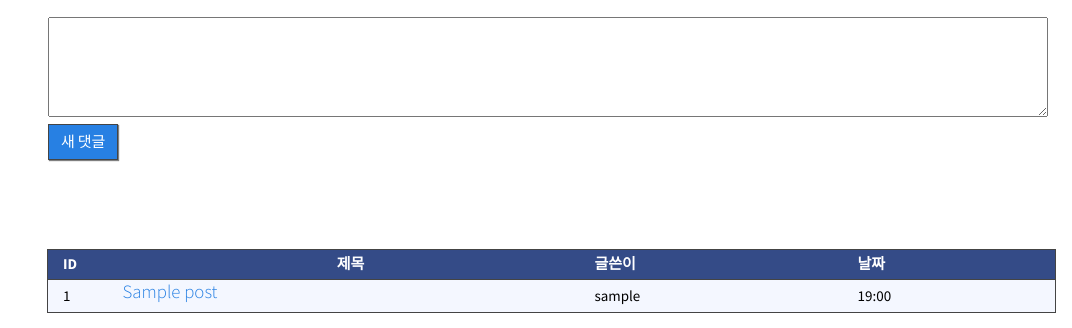
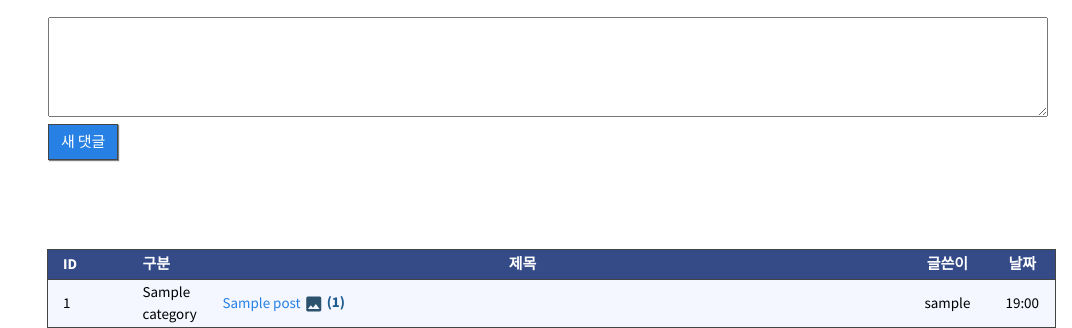
Before and after one commit to dl0312/Django, a Django app: template blog/templates/blog/post_detail.html in a window 1480 px wide. Shown: the part 857-1185 px from the top of the page, without its empty margins (408-1480 px from the left). Run offline with Django 3.2, Linux system fonts and the light colour scheme; the template is opened without the code that fills it: values that come from a table or form of the project are taken from there, others are empty; tables that the repository leaves empty hold one stand-in row (values such as "Sample post"); grey boxes marked "Sample" are stand-in pictures; some libraries are stand-ins or nearby versions; some web fonts are replaced.

Commit message:
category, trim design

```diff
--- a/blog/admin.py
+++ b/blog/admin.py
@@ -1,8 +1,8 @@
 from django.contrib import admin
-from .models import Post, Comment
+from .models import Post, Comment, Category
 
 class PostAdmin(admin.ModelAdmin):
-	list_display = ('id', 'title','is_public','created_date','published_date')
+	list_display = ('category','id', 'title','is_public','created_date','published_date')
 	list_display_links = ['title']
 	list_editable = ['is_public']
 
@@ -13,3 +13,5 @@ admin.site.register(Post,PostAdmin)
 
 #admin.site.register(Comment,CommentAdmin)
 admin.site.register(Comment)
+
+admin.site.register(Category)
--- a/blog/forms.py
+++ b/blog/forms.py
@@ -4,7 +4,7 @@ from .models import Post,Comment
 class PostForm(forms.ModelForm):
 	class Meta:
 		model = Post
-		fields = ('title', 'text', 'image',)
+		fields = ('category','title', 'text', 'image',)
 
 class CommentForm(forms.ModelForm):
 	class Meta:
--- a/blog/models.py
+++ b/blog/models.py
@@ -7,8 +7,20 @@ def upload_location(instance, filename):
     #return "%s/%s.%s" %(instance.id, filename, extension)
     return "%s/%s" %(instance.id, filename)
 
+class Category(models.Model):
+    title = models.CharField(max_length=20)
+
+    class Meta:
+        verbose_name = "Category"
+        verbose_name_plural = "Categories"
+        ordering = ['title']
+
+    def __str__(self):
+        return self.title
+
 class Post(models.Model):
     author = models.ForeignKey('auth.User',on_delete=models.PROTECT)
+    category = models.ForeignKey(Category,on_delete=models.CASCADE)
     title = models.CharField(max_length=200)
     text = models.TextField()
     image = models.ImageField(upload_to=upload_location,
--- a/blog/templates/blog/base.html
+++ b/blog/templates/blog/base.html
@@ -11,6 +11,7 @@
         <link href="//fonts.googleapis.com/css?family=Slabo&subset=latin,latin-ext" rel="stylesheet" type='text/css'>
         <link href="//fonts.googleapis.com/css?family=Oswald&subset=latin,latin-ext" rel="stylesheet" type='text/css'>
         <link rel="stylesheet" href="{% static 'css/blog.css' %}">
+        <link href="https://fonts.googleapis.com/icon?family=Material+Icons" rel="stylesheet">
         <script>
             function openNav() {
                 document.getElementById("mySidenav").style.width = "250px";
--- a/blog/templates/blog/post_detail.html
+++ b/blog/templates/blog/post_detail.html
@@ -99,18 +99,21 @@
 	    <table width = 1009px, border="0" class="list" style="border: 1px solid #444444;">
 	        <div class="post_elements">
 	            <tr height=30px>
-	                <th width=60px>
+                    <th width=80px>
                         <div style="text-align:left;">
                             ID
                         </div>
                     </th>
-	                <th>
-	                    <div style="text-align:center">
-	                        제목
+                    <th width=80px>
+                        <div style="text-align:left;">
+                            구분
                         </div>
                     </th>
-	                <th>글쓴이</th>
-	                <th>날짜</th>
+                    <th>
+                        <div style="text-align:center; width: 600px"">제목</div>
+                    </th>
+                    <th><div style="text-align:center;">글쓴이</div></th>
+                    <th width=80px><div style="text-align:center;">날짜</div></th>
                 </tr>
 	        </div>
 	    {% for post in posts %}
@@ -123,9 +126,20 @@
 		                                {{ post.id }}
 		                            </div>
 		                        </td>
-					            <td><h5><a href="{% url 'post_detail' pk=post.pk %}">{{ post.title }}</a></h5></td>
-					            <td>{{ post.author }}</td>
-					            <td>{{ post.published_date|date:"H:i" }}</td>
+		                        <td>
+		                            <div style="text-align:left;">
+		                                {{ post.category }}
+		                            </div>
+		                        </td>
+		                        <td><a style="vertical-align:middle;" href="{% url 'post_detail' pk=post.pk %}">{{ post.title }}</a>
+		                        {% if post.image %}
+		                            <i class="material-icons" style="font-size:20px; color:#2c526d;vertical-align:middle;">image</i>
+		                        {% endif %}
+		                        <strong><span style="color:#1c5a8e">({{ post.comment_set.all.count }})</span>
+		                        </strong>
+		                        </td>
+		                        <td><div style="text-align:center;">{{ post.author }}</div></td>
+		                        <td><div style="text-align:center;">{{ post.published_date|date:"H:i" }}</div></td>
 					        </tr>
 					</div>
 				{% else %}
@@ -136,9 +150,20 @@
 		                                {{ post.id }}
 		                            </div>
 		                        </td>
-					            <td><h5><a href="{% url 'post_detail' pk=post.pk %}">{{ post.title }}</a></h5></td>
-					            <td>{{ post.author }}</td>
-					            <td>{{ post.published_date|date:"H:i" }}</td>
+		                        <td>
+		                            <div style="text-align:left;">
+		                                {{ post.category }}
+		                            </div>
+		                        </td>
+		                        <td><a style="vertical-align:middle;" href="{% url 'post_detail' pk=post.pk %}">{{ post.title }}</a>
+		                        {% if post.image %}
+		                            <i class="material-icons" style="font-size:20px; color:#2c526d;vertical-align:middle;">image</i>
+		                        {% endif %}
+		                        <strong><span style="color:#1c5a8e">({{ post.comment_set.all.count }})</span>
+		                        </strong>
+		                        </td>
+		                        <td><div style="text-align:center;">{{ post.author }}</div></td>
+		                        <td><div style="text-align:center;">{{ post.published_date|date:"H:i" }}</div></td>
 					        </tr>
 					</div>
 				{% endif %}
```
Also changed, not shown: blog/templates/blog/post_list.html (+23 -7 lines), blog/migrations/0011_auto_20180202_1428.py (added), blog/migrations/0012_auto_20180202_1438.py (added), media/18/DRTC8WCUIAId25x.jpg (added). Lines whose indentation alone changed are shown as unchanged.
